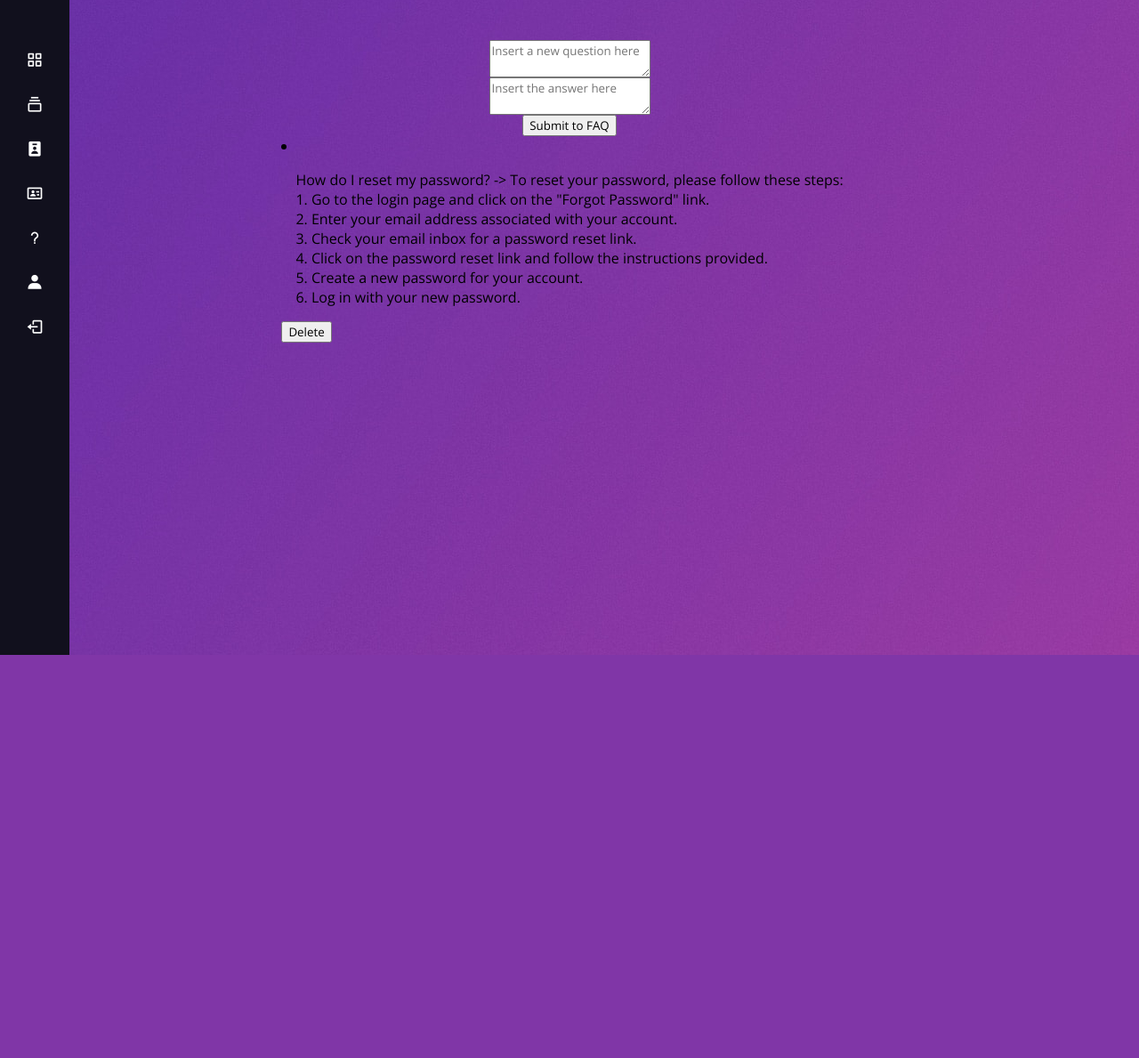
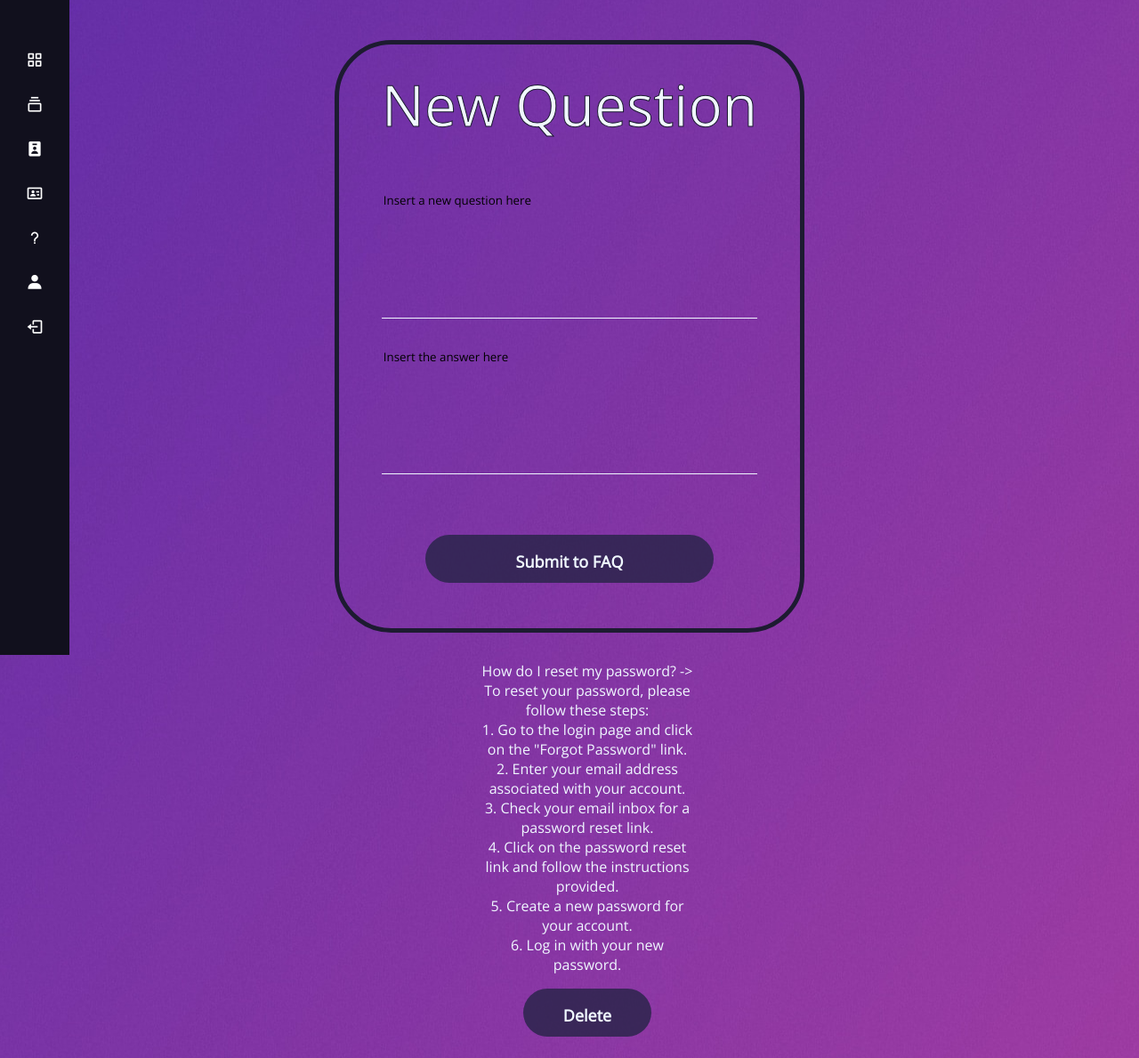
Before and after one commit to FEUP-LTW-2023/project-ltw14g06, a PHP site: page /pages/manage_faq.php in a window 1280 px wide. Shown: the part 64-1253 px from the top of the page at 89% size. Before the commit the page ends 800 px from the top, so only its background shows below. Run offline with PHP 8.4, Linux system fonts and the light colour scheme; the visitor is signed in with stand-in values (Sample User, id 1); data comes from the database, SQL or seed files in the repository; both versions use the stored data as it was after the commit; some web fonts are replaced.

Commit message:
more css

```diff
--- a/css/style.css
+++ b/css/style.css
@@ -647,7 +661,107 @@ h3{
 }
 
 #manageFAQ p{
+  color: aliceblue;
+}
+
+#manage_faq_box{
+  margin: auto;
+  border: 5px solid #1d1b31;
+  width: fit-content;
+  padding: 3em;
+  border-radius: 4em;
+}
+
+#faqForm{
+  height: 26em;
+  margin-bottom: 7em;
+  margin-top: 2em;
+}
+
+#faqForm h2{
+  font-size: 4em;
+  font-weight: 500;
+  color: aliceblue;
+  -webkit-text-stroke: 1px #1d1b31;
+}
+
+.textareaFAQdiv{
+  width: 100%;
+  margin-bottom: 2em;
+  border-bottom: 1px solid aliceblue;
+}
+
+.textareaFAQ{
+  height: 10em;
+  width: 30em;
+  resize: none;
+  background: transparent;
+  border: none;
+}
+
+.textareaFAQ::placeholder{
   color: black;
+}
+
+.textareaFAQ:focus{
+  outline: none;
+}
+
+#submitNewFAQ{
+  margin-left: auto;
+  margin-right: auto;
+  width: 18em;
+  min-height: 3em;
+  border-radius: 3em;
+  background-color: rgba(38, 35, 71, 0.8);
+  color: aliceblue;
+  font-size: large;
+  font-weight: bold;
+  border: 0;
+  margin-top: 2em;
+  padding: 1em;
+}
+
+#submitNewFAQ:hover{
+  background-color: rgba(38, 35, 71, 1);
+  box-shadow: 0 5px 15px rgba(38, 35, 71, .4);
+  cursor: pointer;
+}
+
+.listFAQ{
+  display: flex;
+  justify-content: center;
+  align-items: center;
+  flex-direction: column;
+}
+
+.FAQitem{
+  display: flex;
+  align-items: center;
+  flex-direction: column;
+  text-align: center;
+  width: 50%;
+}
+
+#deleteFAQ{
+  margin-left: auto;
+  margin-right: auto;
+  width: 8em;
+  height: 3em;
+  border-radius: 3em;
+  background-color: rgba(38, 35, 71, 0.8);
+  color: aliceblue;
+  font-size: large;
+  font-weight: bold;
+  border: 0;
+  padding: 1em;
+  display: inline-block;
+}
+
+#deleteFAQ:hover{
+  background-color: rgba(38, 35, 71, 1);
+  box-shadow: 0 5px 15px rgba(38, 35, 71, .4);
+  cursor: pointer;
 }
 
 /* Ticket Page */
--- a/pages/admin_menu.php
+++ b/pages/admin_menu.php
@@ -9,9 +9,8 @@
 <body id = "home_body">
     <?php include_once('../templates/default.php'); ?>
     <ul class="choice-menu">
-        <li><a href="manage_users.php">Promote/Demote Users</a></li>
+        <li><a href="manage_users.php">Manage Users</a></li>
         <li><a href="add_entities.php">Add Entities</a></li>
-        <li><a href="#">Manage Agents</a></li>
     </ul>
     <script src="../scripts/menu.js"></script>
 </body>
--- a/pages/faq.php
+++ b/pages/faq.php
@@ -10,16 +10,18 @@
 <body id=faq_body>
     <?php include_once ('../templates/default.php');?>
     <h1>Frequently asked questions</h1>
+    <section id="faq_sec">
         <ul class=question_list>
             <?php
                 foreach($faq as $qa){
-                echo '<li>';
+                    echo '<li class="questionAnswer">';
                     echo "<h2 id='faqQuestion'>" . $qa["question"] . '</h2>';
                     echo "<p id='faqAnswer'>" . $qa["answer"] . '</p>';
                     echo '</li>';
                 }
             ?>
         </ul>
+    </section>
 
 </body>
 
--- a/pages/manage_faq.php
+++ b/pages/manage_faq.php
@@ -9,24 +9,32 @@
 ?>
 <body id = "home_body">
     <?php include_once('../templates/default.php'); ?>
+    <section id="manage_faq_box">
         <form action="../actions/faq_action.php" method="post" id="faqForm">
             <header>
-
+                <h2>New Question</h2>
             </header>
-        <textarea id="newFAQQuestion" name="newFAQQuestion" placeholder="Insert a new question here" required></textarea>
-        <textarea id="newFAQAnswer" name="newFAQAnswer" placeholder="Insert the answer here" required></textarea>
-        <button type="submit">Submit to FAQ</button>
+            <div class = "textareaFAQdiv">
+                <textarea class = "textareaFAQ" name="newFAQQuestion" placeholder="Insert a new question here" required></textarea>
+            </div>
+            <div class = "textareaFAQdiv">
+                <textarea  class = "textareaFAQ" name="newFAQAnswer" placeholder="Insert the answer here" required></textarea>
+            </div>
+            <button id="submitNewFAQ" type="submit">Submit to FAQ</button>
         </form>
+    </section>
     <section id="manageFAQ">
+        <ul class="listFAQ">
             <?php
                 foreach($faq as $qa){
-                echo '<li>';
-                echo "<p id='faqManage'>" . $qa["question"] . '  ->  ' .  $qa["answer"] . '</p>';
-                echo '<button onclick="deleteFAQ(' . $qa["id"] . ')">Delete</button>';
+                    echo '<li class="FAQitem">';
+                    echo "<p class='faqManage'>" . $qa["question"] . '  ->  <br>' .  $qa["answer"] . '</p>';
+                    echo '<button id="deleteFAQ" onclick="deleteFAQ(' . $qa["id"] . ')">Delete</button>';
                     //echo '<button onclick="editFAQ(' . $qa["id"] . ')">Edit</button>';
                     echo '</li>';
                 }
             ?>
+        </ul>
     </section>
     <script src="../scripts/manage_faq.js" defer></script>
 </body>
--- a/templates/default.php
+++ b/templates/default.php
@@ -64,7 +64,6 @@
                     <li><a class="sidebarButtonName" href="admin_menu.php">Admin Menu</a></li>
                     <li><a href="manage_users.php">Manage Users</a></li>
                     <li><a href="add_entities.php">Add Entities</a></li>
-                    <li><a href="#">Manage Agents</a></li>
                 </ul>
             </li>
             <li>
--- a/todolist.txt
+++ b/todolist.txt
@@ -1,6 +1,6 @@
 IMPORTANT:
 -Fazer o resto das páginas e o seu CSS
--Prevenir XSS (usar preg_match e preg_replace, está no site do restivo)   Nota:partially done falta reescrever o register
+-Prevenir XSS (usar preg_match e preg_replace, está no site do restivo)   Nota:partially done falta reescrever o register e o resto (faq p.e)
 -Websecurity nos tickets
 -Deviam agents poder editar perguntas do faq? Isso abriria uma página diferente?
 -agent_all_active_tickets.php devia ter as cenas num actions ig, mas tavame a dar erro.
```
Also changed, not shown: other parts of css/style.css (+35 -0 lines), pages/add_entities.php (+9 -4 lines), database/database.db. Lines whose indentation alone changed are shown as unchanged.
